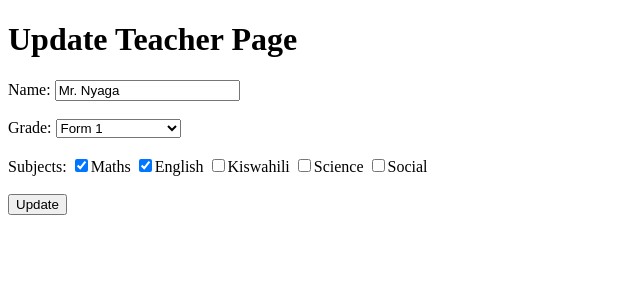
After one commit to collins05-munene/dj4e-projects, a Django app: page /update-teacher/1/ in a window 1280 px wide. The commit adds this page. Shown: the top 300 px of the page, without its empty margins (0-640 px from the left). Run offline with Django 5.2, Linux system fonts and the light colour scheme; data comes from the database, SQL or seed files in the repository; both versions use the stored data as it was after the commit.

Commit message:
Day 2: Built CRUD, Authentication &Authorization for School folder

```diff
--- a/School/apps/models.py
+++ b/School/apps/models.py
@@ -1,4 +1,5 @@
 from django.db import models
+from django.contrib.auth.models import User
 
 # Create your models here.
 class Subject(models.Model):
@@ -10,6 +11,7 @@ class Subject(models.Model):
 
 class Teacher(models.Model):
     id = models.BigAutoField(primary_key=True)
+    user = models.OneToOneField(User, on_delete=models.CASCADE, null=True)
     name = models.CharField(max_length=30)
     subject = models.ManyToManyField(Subject)
 
--- /dev/null
+++ b/School/apps/templates/apps/update-teacher.html
@@ -0,0 +1,28 @@
+{% extends 'apps/base.html' %}
+
+{% block title %}Update Teacher Page {% endblock %}
+
+{% block content %}
+    <h1>Update Teacher Page</h1>
+    <form method="POST">
+        {% csrf_token %}
+        <label>Name: </label>
+        <input type="text" name="name" value="{{teacher.name}}">
+        <br> <br>
+        <label>Grade: </label>
+        <select name="grade">
+            <option value="">Not assigned yet.</option>
+            {% for grade in grades %}
+            <option value="{{grade.id}}" {% if grade.teacher == teacher %}selected{% endif %}>{{grade.name}}</option>
+            {% endfor %}
+        </select>
+         <br> <br>
+         <label>Subjects: </label>
+         {% for subject in subjects %}
+
+         <input type="checkbox" name="subjects" value="{{subject.id}}" {% if subject in teacher.subject.all %}checked{% endif %}>{{subject.name}}
+         {% endfor %}
+         <br><br>
+         <button type="submit">Update</button>
+    </form>
+{% endblock %}
--- a/School/apps/urls.py
+++ b/School/apps/urls.py
@@ -1,11 +1,17 @@
 from django.urls import path
+from django.contrib.auth import views as auth_views
 from . import views
 
 urlpatterns = [
     path('', views.AdminPage.as_view(), name='admin-page'),
-    path('/create-student/', views.CreateStudent.as_view(), name='create-student'),
-    path('/update-student/<int:adm>/', views.UpdateStudent.as_view(), name='update-student'),
+    path('create-student/', views.CreateStudent.as_view(), name='create-student'),
+    path('update-student/<int:adm>/', views.UpdateStudent.as_view(), name='update-student'),
     path('delete-student/<int:adm>/', views.StudentDeleteView.as_view(), name='delete-student'),
     path('teacher-details/', views.TeacherDetails.as_view(), name="teacher-details"),
     path('create-teacher/', views.CreateTeacher.as_view(), name='create-teacher'),
+    path("update-teacher/<int:id>/", views.UpdateTeacher.as_view(), name='update-teacher'),
+    path('delete-teacher/<int:id>/', views.TeacherDeleteView.as_view(), name='delete-teacher'),
+    path('teacher-dashboard/', views.TeacherDashboard.as_view(), name='teacher-dashboard'),
+    path('login/', views.CustomLoginView.as_view(), name='login'),
+    path('logout/', auth_views.LogoutView.as_view(), name='logout'),
 ]
--- a/School/apps/views.py
+++ b/School/apps/views.py
@@ -3,9 +3,43 @@ from django.views.generic import DeleteView
 from django.urls import reverse_lazy
 from django.shortcuts import render, redirect, get_object_or_404
 from .models import Student, Grade, Subject, Teacher
+from django.contrib.auth.mixins import LoginRequiredMixin, UserPassesTestMixin
+from django.contrib.auth import authenticate, login
+from django.contrib.auth.forms import AuthenticationForm
 
 # Create your views here.
-class AdminPage(View):
+class CustomLoginView(View):
+    def get(self, request):
+        form = AuthenticationForm()
+        context = { 'form': form}
+        return render(request, 'apps/login.html', context)
+
+    def post(self, request):
+        username = request.POST.get('username')
+        password = request.POST.get('password')
+
+        user = authenticate(request, username=username, password=password)
+
+        if user is not None:
+            login(request, user)
+            if user.is_staff:
+                return redirect('admin-page')
+            elif hasattr(user, 'teacher'):
+                return redirect('teacher-dashboard')
+            else:
+                return redirect('login')
+        else:
+            context = {
+                "error": 'Invalid username or password'
+            }
+            return render(request, 'apps/login.html', context)
+class AdminPage(LoginRequiredMixin, UserPassesTestMixin, View):
+    def test_func(self):
+        return self.request.user.is_staff
+
+    def handle_no_permission(self):
+        return render(self.request, 'apps.not-authorized.html')
+
     def get(self, request):
         students = Student.objects.all()
         context = {
@@ -48,6 +82,45 @@ class CreateTeacher(View):
             grade.save()
 
         return redirect('teacher-details')
+
+class UpdateTeacher(View):
+    def get(self, request, id):
+        teacher = get_object_or_404(Teacher, id=id)
+        subjects = Subject.objects.all()
+        grades = Grade.objects.all()
+
+        context = {
+            'teacher': teacher,
+            'subjects': subjects,
+            'grades': grades
+        }
+        return render(request, 'apps/update-teacher.html', context)
+
+    def post(self, request, id):
+        teacher = get_object_or_404(Teacher, id=id)
+
+        teacher.name = request.POST.get('name')
+        teacher.save()
+        grade_id = request.POST.get('grade')
+        subject_ids = request.POST.getlist('subjects')
+
+        Grade.objects.filter(teacher=teacher).update(teacher=None)
+        if grade_id:
+            grade = Grade.objects.get(id=grade_id)
+            grade.teacher = teacher
+            grade.save()
+
+
+        if subject_ids:
+            teacher.subject.set(subject_ids)
+
+        return redirect('teacher-details')
+
+class TeacherDeleteView(DeleteView):
+    model = Teacher
+    success_url = reverse_lazy('teacher-details')
+    template_name = "apps/delete-teacher.html"
+    pk_url_kwarg = "id"
 
 
 class CreateStudent(View):
@@ -108,3 +181,18 @@ class StudentDeleteView(DeleteView):
     success_url = reverse_lazy('admin-page')
     template_name = "apps/student-delete.html"
     pk_url_kwarg = "adm"
+
+class TeacherDashboard(LoginRequiredMixin, View):
+    def get(self, request):
+        teacher = request.user.teacher
+        classes = Grade.objects.filter(teacher=teacher)
+        students =Student.objects.filter(grade__teacher=teacher)
+        subjects = teacher.subject.all()
+
+        context = {
+            'classes': classes,
+            'students': students,
+            'subjects': subjects
+        }
+
+        return render(request, 'apps/teacher-dashboard.html', context)
--- a/School/config/settings.py
+++ b/School/config/settings.py
@@ -116,3 +116,5 @@ USE_TZ = True
 # https://docs.djangoproject.com/en/6.0/howto/static-files/
 
 STATIC_URL = 'static/'
+LOGIN_REDIRECT_URL = "teacher-dashboard"
+LOGOUT_REDIRECT_URL = "login"
```
Also changed, not shown: School/apps/templates/apps/admin.html (+7 -3 lines), School/apps/templates/apps/delete-teacher.html (added, +13 -0 lines), School/apps/templates/apps/login.html (added, +12 -0 lines), School/apps/templates/apps/teacher-dashboard.html (added, +48 -0 lines), School/apps/templates/apps/teacher-details.html (+10 -3 lines), School/apps/migrations/0004_teacher_user.py (added), School/db.sqlite3.
